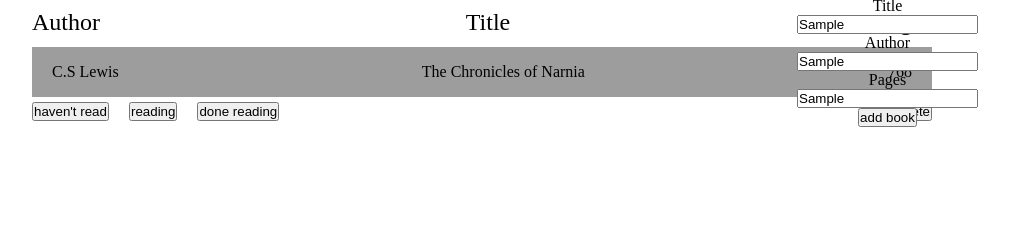
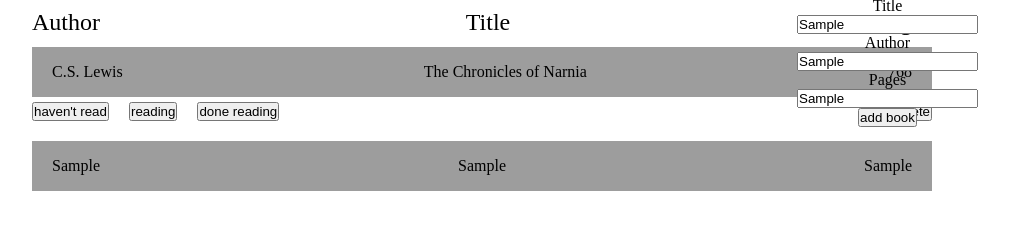
Before and after one commit to guesswhojustme/library, a plain HTML site: page index.html in a window 1280 px wide. Both pictures are taken after typing "Sample", "Sample", "Sample" into the empty fields and a click on the button "add book". Shown: the part 40-270 px from the top of the page, without its empty margins (158-1167 px from the left). Drawn offline with Linux system fonts and the light colour scheme.

Commit message:
add new book function display on the page

```diff
--- a/index.html
+++ b/index.html
@@ -17,9 +17,7 @@
                 <span>Pages</span>
             </div>
             <div>
-                <span>C.S Lewis</span>
-                <span>The Chronicles of Narnia</span>
-                <span>768</span>
+                <div id="book-div">
                 </div>
                 <div class="buttons-div">
                     <div>
@@ -29,6 +27,8 @@
                     </div>
                     <button id="dlt">Delete</button>
                 </div>
+            </div>
+
        </div>
        <div class="input-container">
         <h2>New Book</h2>
--- a/script.js
+++ b/script.js
@@ -1,23 +1,38 @@
 const title = document.getElementById('title');
 const author = document.getElementById('author');
 const pages = document.getElementById('page');
-const addBookBtn = document.getElementById('add-book')
-
+const addBookBtn = document.getElementById('add-book');
+const bookDiv = document.getElementById('book-div');
+const bookContainer = document.querySelector('.books-container')
 
 const bookID = crypto.randomUUID();
 
 function Book(title, author, page, id) {
+  if (!new.target) {
+    throw Error("You must use the 'new' operator to call the constructor");
+  }
   this.title = title;
-  this.autohor = author;
+  this.author = author;
   this.page = page;
   this.id = id;
 }
 
 Book.prototype.showBookInfo = function () {
-  return `Title: ${this.title}, Author: ${this.autohor}, Pages: ${this.page}`;
+  return `Title: ${this.title}, Author: ${this.author}, Pages: ${this.page}`;
 }
 
 const defaultBook = new Book('The Chronicles of Narnia', 'C.S. Lewis', '768', bookID);
+
+const defaultBookAuthor = document.createElement('span');
+defaultBookAuthor.textContent = defaultBook.author;
+const defaultBookTitle = document.createElement('span')
+defaultBookTitle.textContent = defaultBook.title;
+const defaultBookPage = document.createElement('span')
+defaultBookPage.textContent = defaultBook.page;
+
+bookDiv.appendChild(defaultBookAuthor)
+bookDiv.appendChild(defaultBookTitle)
+bookDiv.appendChild(defaultBookPage)
 
 function addBookToLibrary(title, author, page){
     const addedBook = new Book(title, author, page, bookID)
@@ -34,13 +49,32 @@ function displayBooks(library){
   return library;
 }
 
-myLibrary.push(addBookToLibrary('Test', 'Test', 123))
-myLibrary.push(addBookToLibrary('Test1', 'Test1', 1234))
+console.log(displayBooks(myLibrary));
+console.log(defaultBook.author);
 
-console.log(displayBooks(myLibrary));
 
 addBookBtn.addEventListener('click', () => {
   myLibrary.push(addBookToLibrary(title.value, author.value, pages.value, bookID))
   console.log(addBookToLibrary(title.value, author.value, pages.value, bookID));
   console.log(displayBooks(myLibrary));
+
+  const newDiv = document.createElement('div');
+  newDiv.style.paddingTop = "20px"
+  bookContainer.appendChild(newDiv);
+
+  const newBookDiv = document.createElement('div');
+  newBookDiv.id = "book-div";
+  newDiv.appendChild(newBookDiv);
+
+  const newBookAuthor = document.createElement('span');
+  newBookAuthor.textContent = author.value;
+  const newBookTitle = document.createElement('span');
+  newBookTitle.textContent = title.value;
+  const newBookPage = document.createElement('span');
+  newBookPage.textContent = pages.value;
+
+  newBookDiv.appendChild(newBookAuthor);
+  newBookDiv.appendChild(newBookTitle);
+  newBookDiv.appendChild(newBookPage);
+
 })
--- a/style.css
+++ b/style.css
@@ -34,7 +34,7 @@ body{
     font-size: 1.5rem;
 }
 
-.books-container > div:first-child + div{
+#book-div{
     display: flex;
     justify-content: space-between;
     align-items: center;
```
Lines whose indentation alone changed are shown as unchanged.
